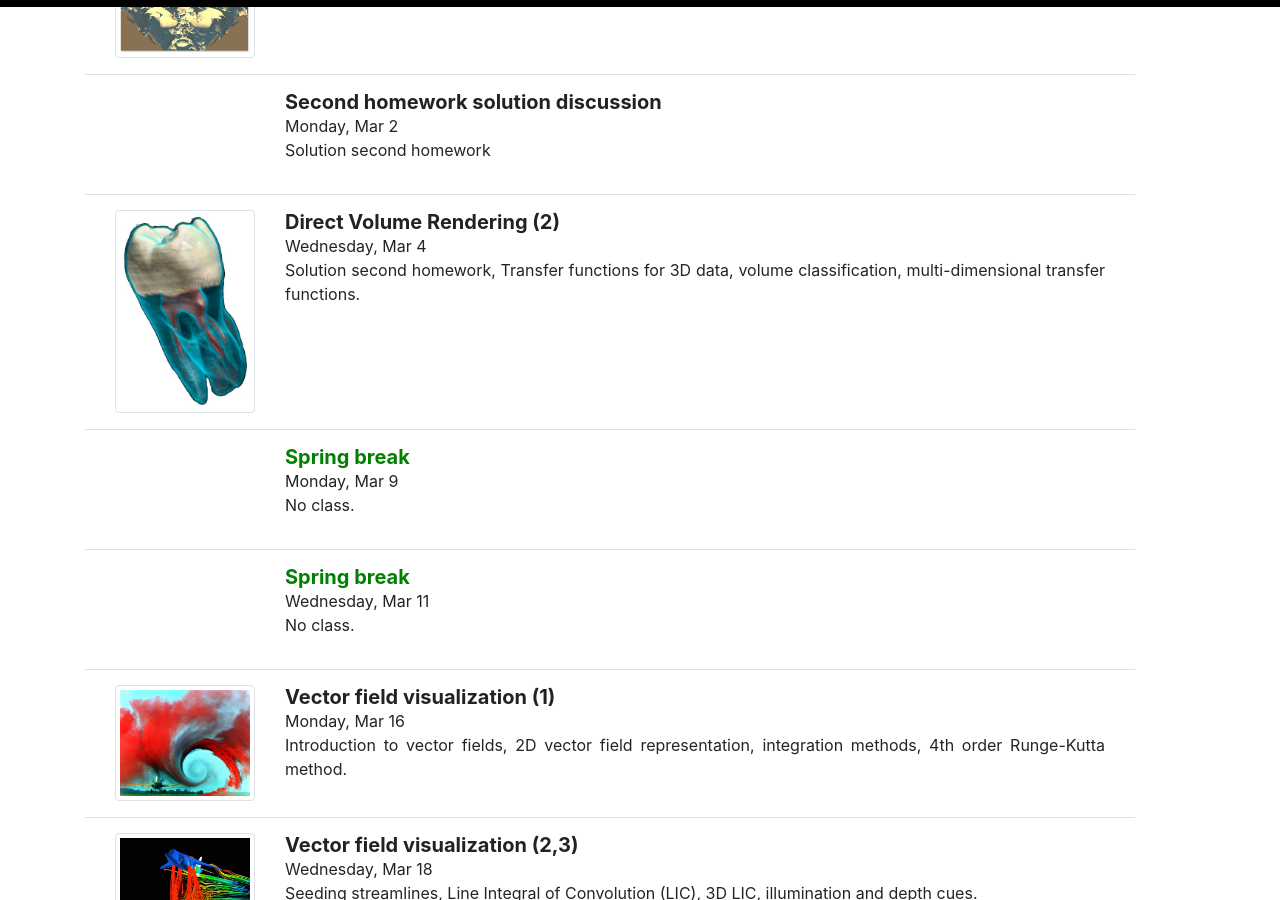
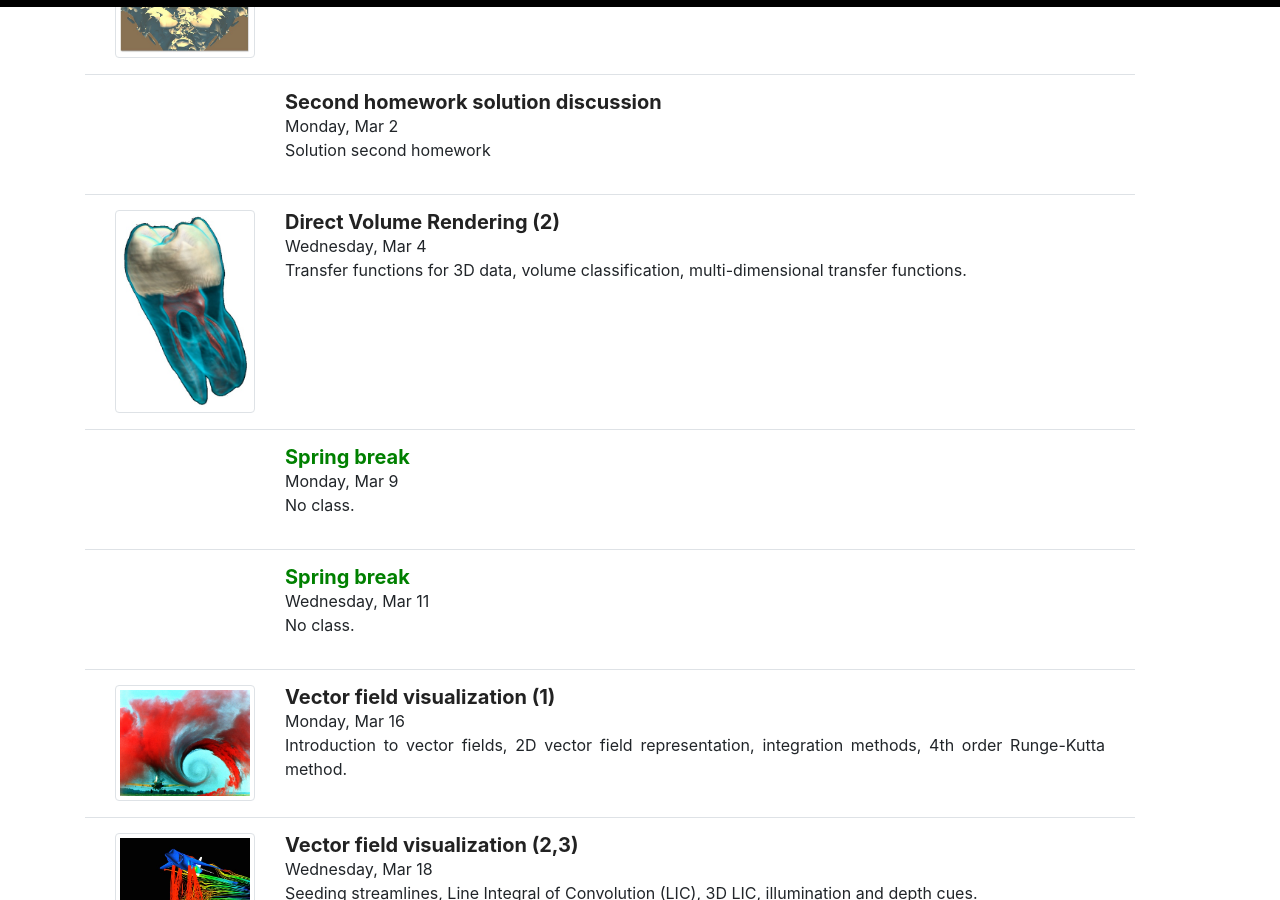
Before and after one commit to ComputingElevatedLab/sciviscourse, a Jekyll site: the page built from _pages/schedule.md, in a window 1280 px wide and 900 px high, scrolled down 2729 px. Built offline with Jekyll 4.4.1, drawn with Linux system fonts in a browser that asks for light colours.

Commit message:
Update schedule.yml

```diff
--- a/_data/schedule.yml
+++ b/_data/schedule.yml
@@ -82,7 +82,7 @@
 
 - name: Direct Volume Rendering (2)
   date: Wednesday, Mar 4
-  description: Solution second homework, Transfer functions for 3D data, volume classification, multi-dimensional transfer functions.
+  description: Transfer functions for 3D data, volume classification, multi-dimensional transfer functions.
   image: ../images/schedule/transferfunction.jpg
 
 - name: Spring break
```
